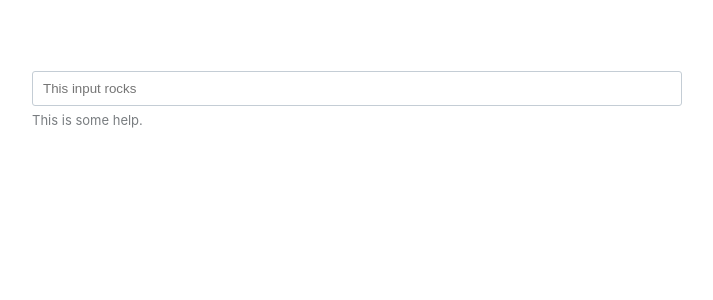
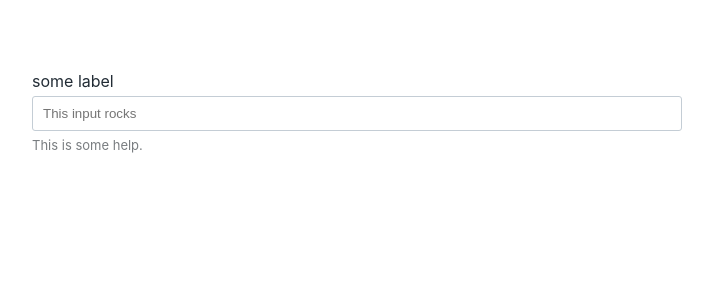
Before and after one commit to happystacklabs/kit, a React (Create React App) app: page / in a window 1280 px wide. Shown: the top 300 px of the page, without its empty margins (283-996 px from the left). Built offline with nearby package versions, Linux system fonts and the light colour scheme.

Commit message:
added label to TextInput

```diff
--- a/src/App.js
+++ b/src/App.js
@@ -17,12 +17,12 @@ class App extends Component {
   render() {
     return (
       <div className="App">
+        <Text element="h5" size="extraSmall" weight="bold">{this.state.value}</Text>
         <Text element="p" size="small">{this.state.value}</Text>
         <Text element="p" size="regular">{this.state.value}</Text>
         <Text element="p" size="medium">{this.state.value}</Text>
         <Text element="h2" size="large">{this.state.value}</Text>
         <Text element="h1" size="extraLarge" weight="bold">{this.state.value}</Text>
-        <Text element="h5" size="extraSmall" weight="bold">{this.state.value}</Text>
         <br />
         <TextInput
           name="Foo"
@@ -30,6 +30,7 @@ class App extends Component {
           value={this.state.value}
           onChange={this.onInputChange}
           maxLength="10"
+          label="some label"
           helpText="This is some help."
         />
       </div>
--- a/src/components/TextInput/TextInput.css
+++ b/src/components/TextInput/TextInput.css
@@ -28,6 +28,9 @@
 .errorMessage, .helpText {
   margin-top: 5px; }
 
+.label {
+  margin-bottom: 5px; }
+
 .errorIcon {
   margin-right: 5px; }
 
--- a/src/components/TextInput/TextInput.scss
+++ b/src/components/TextInput/TextInput.scss
@@ -33,6 +33,10 @@
   margin-top: 5px;
 }
 
+.label {
+  margin-bottom: 5px;
+}
+
 .errorIcon {
   margin-right: 5px;
 }
@@ -43,6 +47,7 @@
   backface-visibility: hidden;
   perspective: 1000px;
 }
+
 
 @keyframes shake {
   10%, 90% {
--- a/src/components/TextInput/index.js
+++ b/src/components/TextInput/index.js
@@ -25,6 +25,18 @@ const renderHelpText = (helpText) => {
   }
 };
 
+const renderLabel = (name, labelText) => {
+  if (labelText) {
+    return (
+      <div className='label'>
+        <label htmlFor={name}>
+          <Text size='regular'>{ labelText }</Text>
+        </label>
+      </div>
+    );
+  }
+};
+
 export const type = [
   'email',
   'text',
@@ -45,6 +57,7 @@ class TextInput extends Component {
     shake: PropTypes.bool,
     error: PropTypes.string,
     type: PropTypes.oneOf(type),
+    label: PropTypes.string,
   };
 
   static defaultProps = {
@@ -70,6 +83,7 @@ class TextInput extends Component {
     }
     return (
       <div>
+        {renderLabel(this.props.name, this.props.label)}
         <input
           name={this.props.name}
           value={this.props.value}
```
Also changed, not shown: 1 other file (tests, documents, lock files or other folders).
